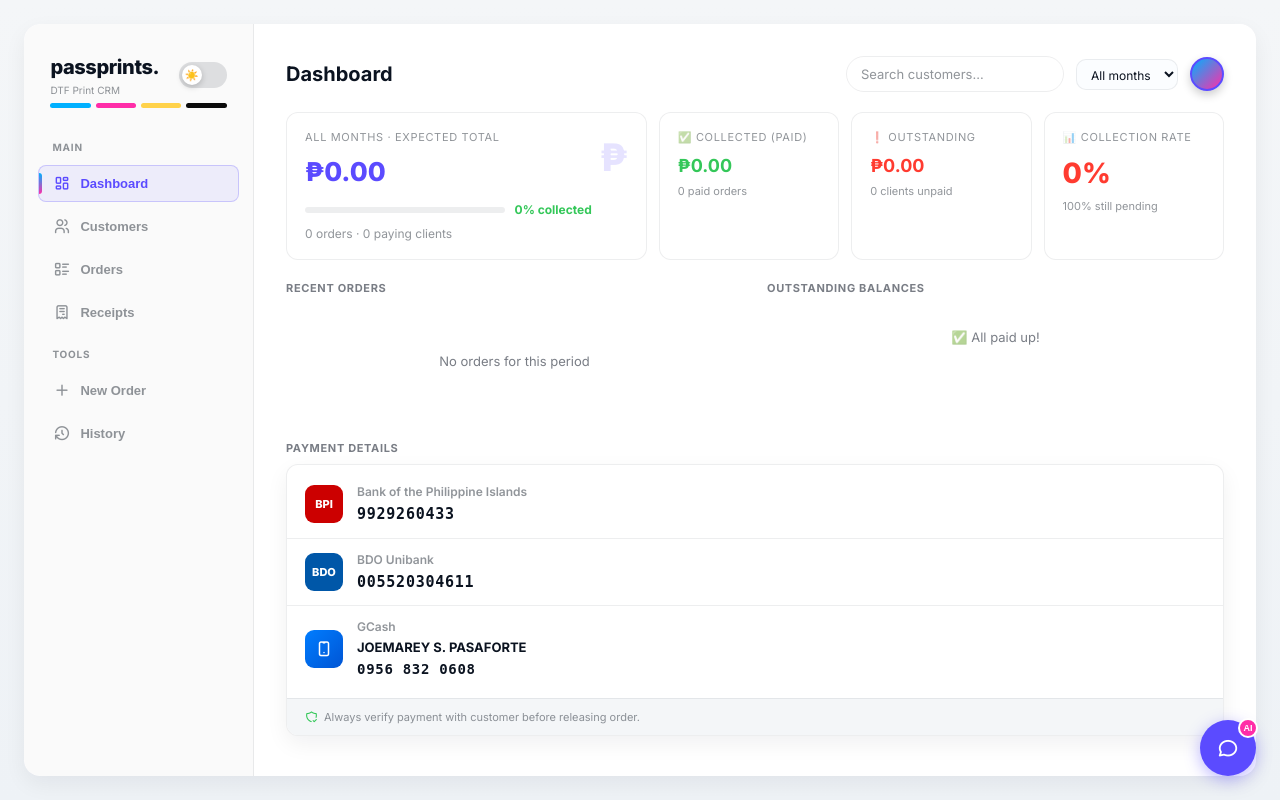
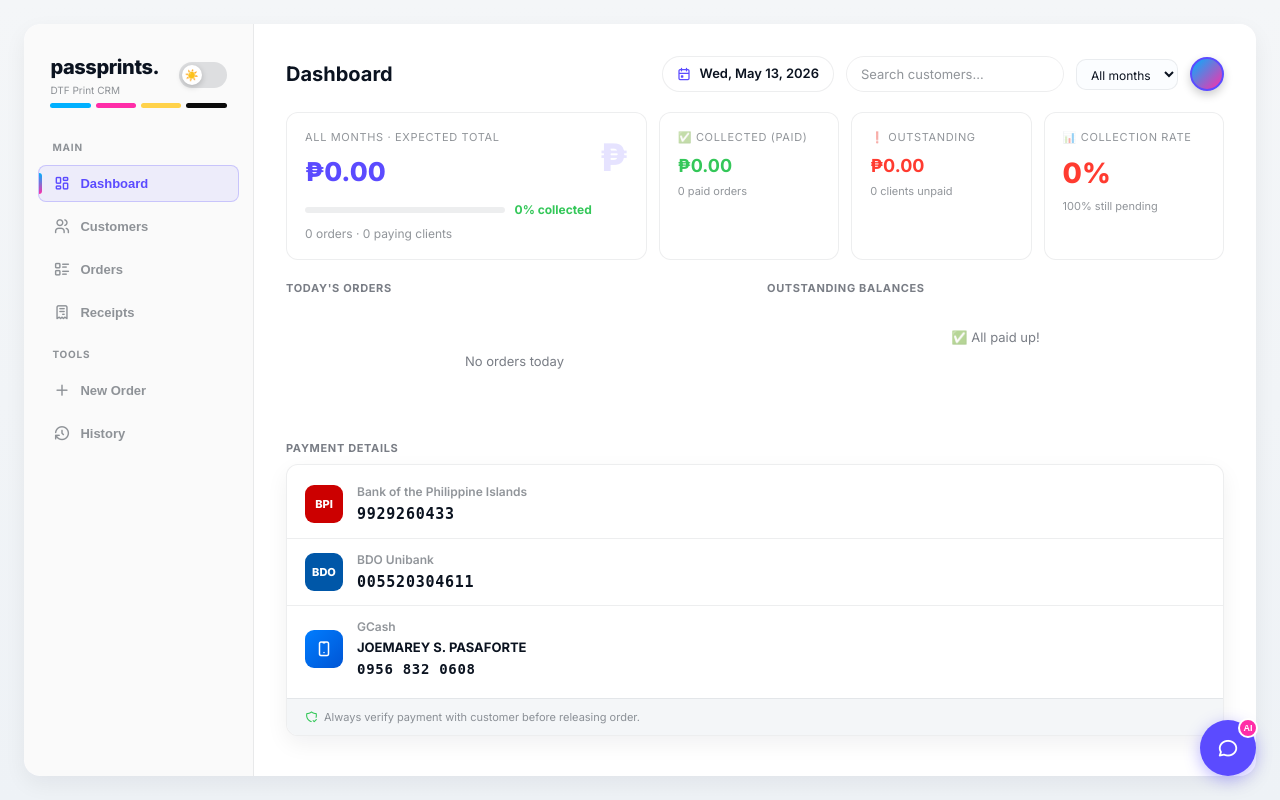
Before and after one commit to angeleslouisemiguel-netizen/passprints-web, a Flask app: template templates/index.html in a window 1280 px wide. Run offline with Flask 3, Linux system fonts and the light colour scheme; the template is opened without the code that fills it, so the values that code supplies are empty; some libraries are stand-ins or nearby versions.

Commit message:
Update index.html

```diff
--- a/templates/index.html
+++ b/templates/index.html
@@ -384,6 +384,18 @@
         .divider { height: 1px; background: var(--border); margin: 1rem 0; }
         .empty { text-align: center; padding: 3rem 1rem; color: var(--text-secondary); font-size: 13px; }
 
+        /* ── TODAY BOX ── */
+        .today-box {
+            display: flex; align-items: center; gap: 8px;
+            padding: 7px 14px; border-radius: 20px;
+            border: 1px solid var(--border);
+            background: var(--card-bg);
+            font-size: 13px; font-weight: 600; color: var(--text);
+            white-space: nowrap; flex-shrink: 0;
+            transition: background 0.3s, border-color 0.3s;
+        }
+        .today-box i { font-size: 15px; color: var(--accent); }
+
         @keyframes fadeUp { from { opacity: 0; transform: translateY(8px); } to { opacity: 1; transform: translateY(0); } }
         @keyframes floatY { 0%, 100% { transform: translateY(0); } 50% { transform: translateY(-5px); } }
         @keyframes bgShift { 0% { background-position: 0% 50%; } 50% { background-position: 100% 50%; } 100% { background-position: 0% 50%; } }
@@ -516,6 +528,8 @@
             .metric-grid { grid-template-columns: 1fr 1fr; }
             .dash-grid { grid-template-columns: 1fr; }
             #pp-panel { width: calc(100vw - 24px); right: 12px; }
+            .today-box span { display: none; }
+            .today-box { padding: 7px 10px; }
         }
         @media (max-width: 540px) {
             .form-grid.cols2, .form-grid.cols3 { grid-template-columns: 1fr; }
@@ -568,6 +582,13 @@
         <div class="page active" id="page-dash">
             <div class="topbar">
                 <p class="page-title">Dashboard</p>
+
+                <!-- ── TODAY DATE BOX ── -->
+                <div class="today-box" id="todayBox">
+                    <i class="ti ti-calendar-event"></i>
+                    <span id="todayLabel"></span>
+                </div>
+
                 <input class="top-search" placeholder="Search customers…" oninput="filterDash(this.value)">
                 <select id="monthSel" class="select-sm" onchange="renderDash()">
                     <option value="all">All months</option>
@@ -592,7 +613,7 @@
             <div class="metric-grid" id="metrics"></div>
             <div class="dash-grid">
                 <div>
-                    <p class="section-label">Recent orders</p>
+                    <p class="section-label">Today's orders</p>
                     <div id="dash-recent"></div>
                 </div>
                 <div>
@@ -1056,10 +1077,15 @@
         const month = document.getElementById('monthSel').value;
         let source = month === 'all' ? dtfData : dtfData.filter(r => getMonthKey(r.date) === month);
         if (dashFilter) source = source.filter(r => r.name.toLowerCase().includes(dashFilter.toLowerCase()));
-        const recent = source.slice().reverse();
+
+        /* ── TODAY ONLY for Recent Orders ── */
+        const todayStr = new Date().toISOString().split('T')[0];
+        const recent = source.filter(r => r.date === todayStr).slice().reverse();
+
         document.getElementById('dash-recent').innerHTML = recent.length
-            ? `<div class="scroll-dash">${recent.map(r => `<div class="project-row"><div class="row-head"><span style="font-weight:600;font-size:13px;">${r.name}</span><span class="badge ${r.status === 'pd' ? 'paid' : 'unpaid'}">${r.status === 'pd' ? 'Paid' : 'Unpaid'}</span></div><div class="row-meta"><span>${r.date}</span><span>${r.qty}m @ ₱${r.rate}/m</span><span style="margin-left:auto;font-weight:600;">${fmt(r.total)}</span></div></div>`).join('')}</div>`
-            : '<div class="empty">No orders for this period</div>';
+            ? `<div class="scroll-dash">${recent.map(r => `<div class="project-row"><div class="row-head"><span style="font-weight:600;font-size:13px;">${r.name}</span><span class="badge ${r.status === 'pd' ? 'paid' : 'unpaid'}">${r.status === 'pd' ? 'Paid' : 'Unpaid'}</span></div><div class="row-meta"><span>${r.qty}m @ ₱${r.rate}/m</span><span style="margin-left:auto;font-weight:600;">${fmt(r.total)}</span></div></div>`).join('')}</div>`
+            : '<div class="empty">No orders today</div>';
+
         const unpaidByClient = {};
         source.filter(r => r.status !== 'pd').forEach(r => {
             if (!unpaidByClient[r.name]) unpaidByClient[r.name] = { name: r.name, total: 0, count: 0 };
@@ -1218,15 +1244,12 @@
         const txns = dtfData.filter(r => r.name === clientName);
         const txn = txns[txnIndex];
         if (!txn) return;
-        // Find and remove this specific order from dtfData
         const globalIndex = dtfData.indexOf(txn);
         if (globalIndex !== -1) dtfData.splice(globalIndex, 1);
-        // Rebuild client map
         rebuildClientMap();
         saveAppState();
         recordAction('add_order', `Order deleted — ${clientName}`, `${txn.qty}m · ${fmt(txn.total)} · ${txn.date}`, snapshot);
         renderDash(); buildClientList(); renderOrders();
-        // If customer has no more orders and not in savedCustomers, remove them entirely
         const remaining = dtfData.filter(r => r.name === clientName);
         const inSaved = savedCustomers.find(c => c.name === clientName);
         if (remaining.length === 0 && !inSaved) {
@@ -1609,16 +1632,13 @@
             ppLoading = true; sendB.disabled = true;
             ppShowTyping();
 
-            /* Build safe history — validate every turn */
             const safeHistory = [];
             ppHistory.slice(-6).forEach(turn => {
                 if (turn.role && turn.text && typeof turn.text === 'string' && turn.text.trim()) {
                     safeHistory.push({ role: turn.role, text: turn.text.trim() });
                 }
             });
-            /* Strip leading non-user turns (Gemini requirement) */
             while (safeHistory.length && safeHistory[0].role !== 'user') safeHistory.shift();
-            /* Remove current message from history (it's the prompt) */
             if (safeHistory.length && safeHistory[safeHistory.length - 1].text === text) safeHistory.pop();
 
             let reply = null, lastErr = null;
@@ -1668,6 +1688,17 @@
 
     /* ── INIT ── */
     document.addEventListener('DOMContentLoaded', async function() {
+        // ── Set today's date label ──
+        (function() {
+            const lbl = document.getElementById('todayLabel');
+            if (lbl) {
+                const now = new Date();
+                lbl.textContent = now.toLocaleDateString('en-PH', {
+                    weekday: 'short', month: 'short', day: 'numeric', year: 'numeric'
+                });
+            }
+        })();
+
         try { await loadSavedData(); } catch(e) { console.error('loadSavedData error:', e); }
         try { loadHistory(); } catch(e) { console.error('loadHistory error:', e); }
         try { populateMonthSelectors(); } catch(e) { console.error('populateMonthSelectors error:', e); }
```
